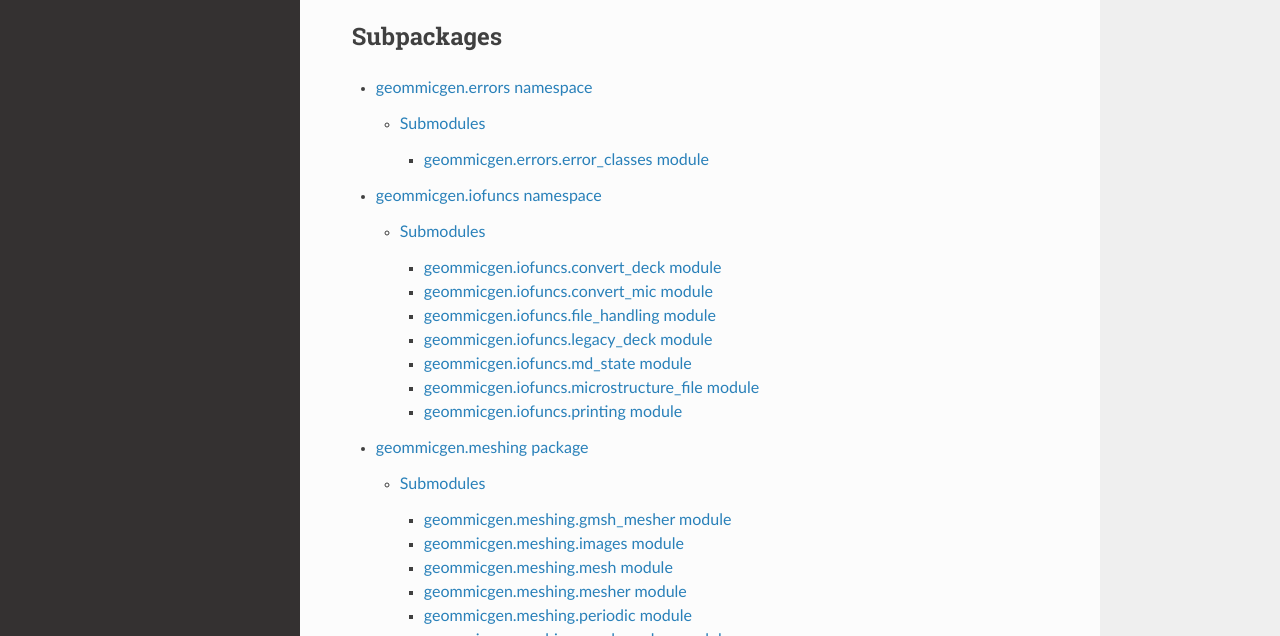
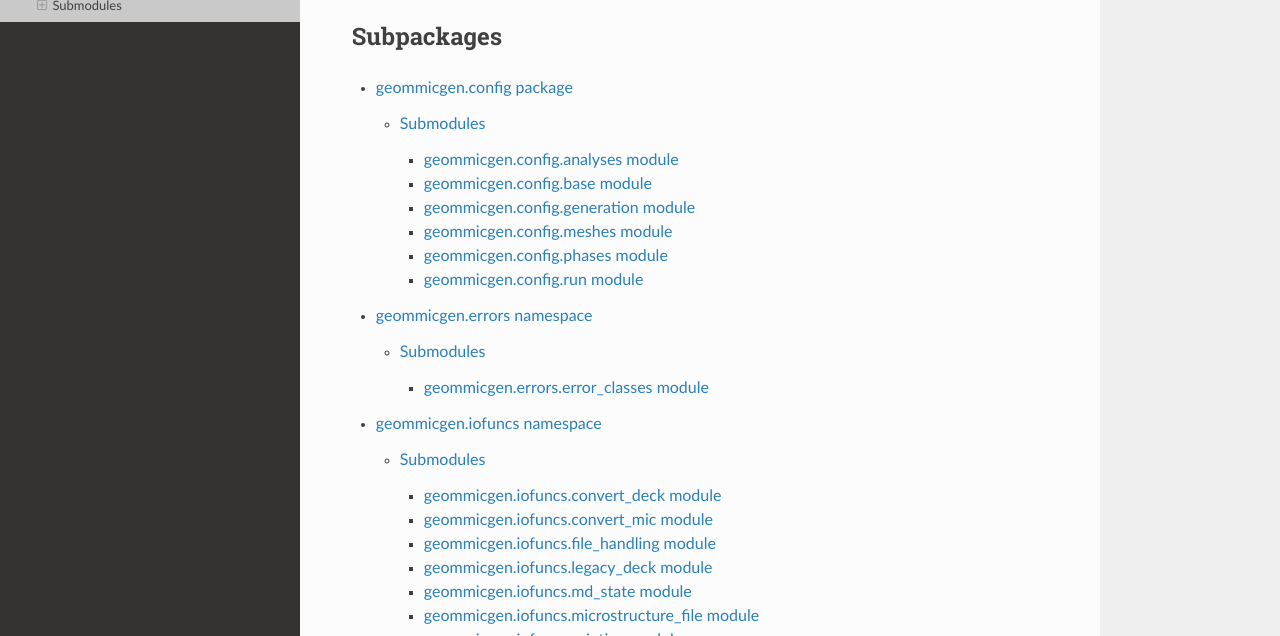
Before and after one commit to CM2S/GMMD, a Sphinx documentation site: the page built from docs/geommicgen.rst, in a window 1280 px wide and 900 px high, cut to the strip 264-900 px from the top of the window. Built offline with Sphinx 7.4.7 and the Read the Docs theme 3.1.0, drawn with Linux system fonts in a browser that asks for light colours; formulas are drawn with MathJax 3.

Commit message:
Add a page on the input file to the documentation, and the models' pages
The page says how an input file is written, validated and refused, what
the resolved run is and how a deck is converted, and shows the reference
input file whole. The package of the models gets its pages beside the
others; the build gives the warnings it gave before, and no other.

Assisted-by: Claude:claude-opus-5-5

```diff
--- /dev/null
+++ b/docs/geommicgen.config.analyses.rst
@@ -0,0 +1,7 @@
+geommicgen.config.analyses module
+=================================
+
+.. automodule:: geommicgen.config.analyses
+    :members:
+    :undoc-members:
+    :show-inheritance:
--- /dev/null
+++ b/docs/geommicgen.config.base.rst
@@ -0,0 +1,7 @@
+geommicgen.config.base module
+=============================
+
+.. automodule:: geommicgen.config.base
+    :members:
+    :undoc-members:
+    :show-inheritance:
--- /dev/null
+++ b/docs/geommicgen.config.generation.rst
@@ -0,0 +1,7 @@
+geommicgen.config.generation module
+===================================
+
+.. automodule:: geommicgen.config.generation
+    :members:
+    :undoc-members:
+    :show-inheritance:
--- /dev/null
+++ b/docs/geommicgen.config.meshes.rst
@@ -0,0 +1,7 @@
+geommicgen.config.meshes module
+===============================
+
+.. automodule:: geommicgen.config.meshes
+    :members:
+    :undoc-members:
+    :show-inheritance:
--- /dev/null
+++ b/docs/geommicgen.config.phases.rst
@@ -0,0 +1,7 @@
+geommicgen.config.phases module
+===============================
+
+.. automodule:: geommicgen.config.phases
+    :members:
+    :undoc-members:
+    :show-inheritance:
--- /dev/null
+++ b/docs/geommicgen.config.rst
@@ -0,0 +1,19 @@
+geommicgen.config package
+=========================
+
+.. automodule:: geommicgen.config
+    :members:
+    :undoc-members:
+    :show-inheritance:
+
+Submodules
+----------
+
+.. toctree::
+
+   geommicgen.config.analyses
+   geommicgen.config.base
+   geommicgen.config.generation
+   geommicgen.config.meshes
+   geommicgen.config.phases
+   geommicgen.config.run
--- /dev/null
+++ b/docs/geommicgen.config.run.rst
@@ -0,0 +1,7 @@
+geommicgen.config.run module
+============================
+
+.. automodule:: geommicgen.config.run
+    :members:
+    :undoc-members:
+    :show-inheritance:
--- a/docs/geommicgen.rst
+++ b/docs/geommicgen.rst
@@ -11,6 +11,7 @@ Subpackages
 
 .. toctree::
 
+    geommicgen.config
     geommicgen.errors
     geommicgen.iofuncs
     geommicgen.meshing
--- a/docs/index.rst
+++ b/docs/index.rst
@@ -10,6 +10,7 @@ Welcome to GMMD's documentation!
    :maxdepth: 2
    :caption: Contents:
 
+   input_file
    modules
 
 
```
Also changed, not shown: docs/input_file.rst (added, +41 -0 lines).
